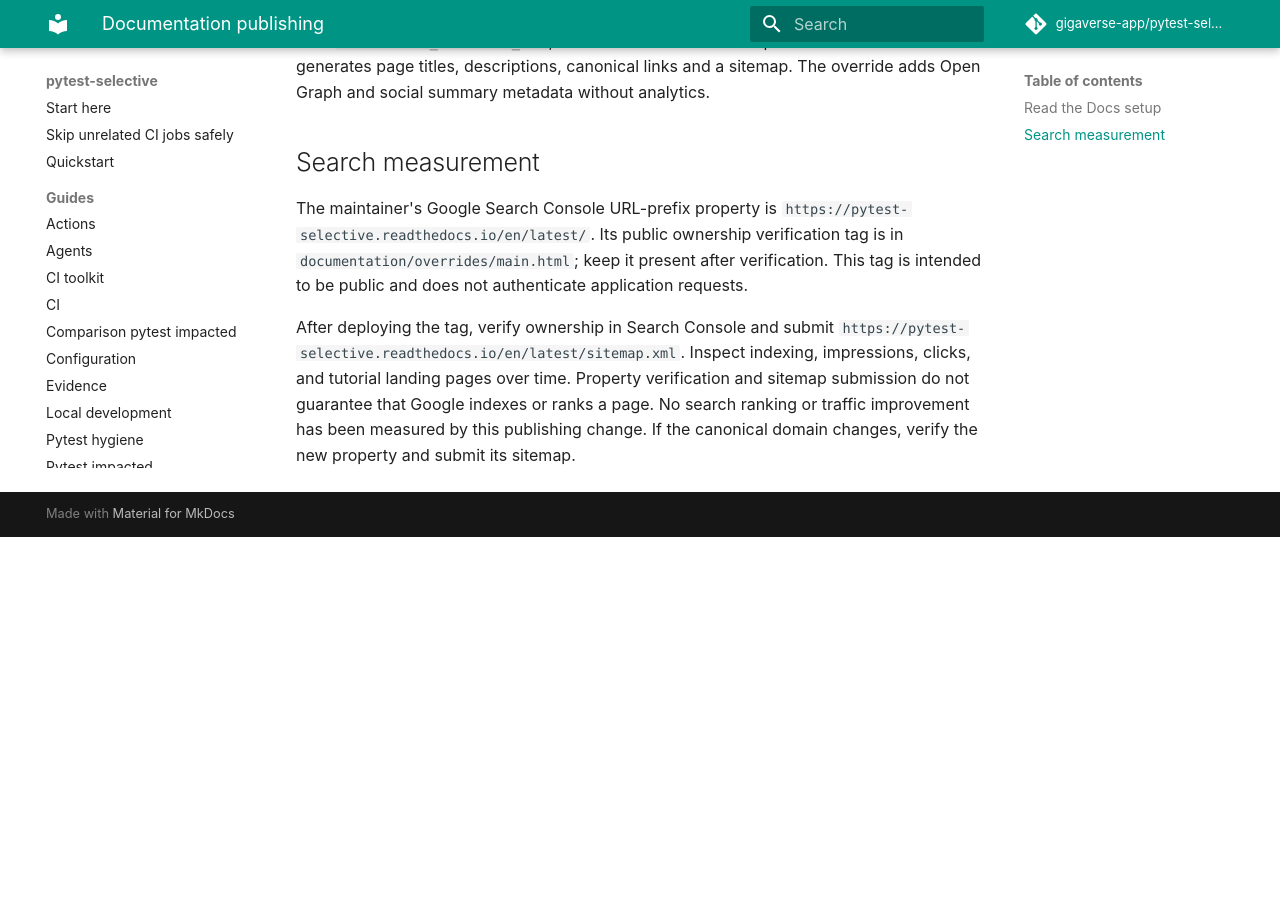
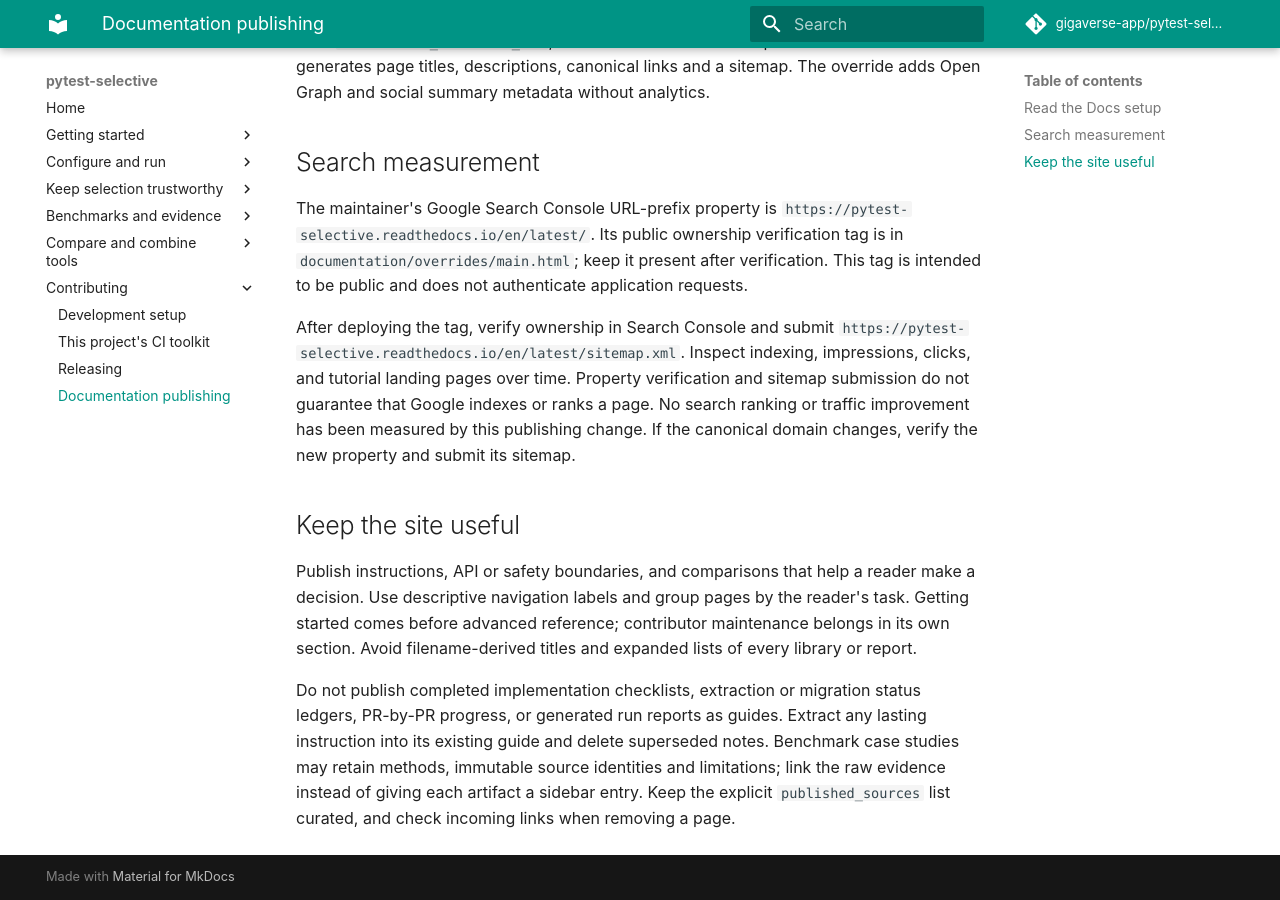
Before and after one commit to gigaverse-app/pytest-selective, an MkDocs documentation site: the page built from documentation/publishing.md, in a window 1280 px wide and 900 px high, scrolled down 790 px. Built offline with MkDocs 1.6.1 and Material for MkDocs 9.7.7, drawn with Linux system fonts in a browser that asks for light colours; comment, search, counter and statistics services are not loaded; before the commit the page ends 1327 px from its top, so only the background shows below that.

Commit message:
docs: organize navigation and retire stale publication content

```diff
--- a/documentation/publishing.md
+++ b/documentation/publishing.md
@@ -45,3 +45,19 @@ impressions, clicks, and tutorial landing pages over time. Property verification
 and sitemap submission do not guarantee that Google indexes or ranks a page.
 No search ranking or traffic improvement has been measured by this publishing change.
 If the canonical domain changes, verify the new property and submit its sitemap.
+
+## Keep the site useful
+
+Publish instructions, API or safety boundaries, and comparisons that help a
+reader make a decision. Use descriptive navigation labels and group pages by
+the reader's task. Getting started comes before advanced reference; contributor
+maintenance belongs in its own section. Avoid filename-derived titles and
+expanded lists of every library or report.
+
+Do not publish completed implementation checklists, extraction or migration
+status ledgers, PR-by-PR progress, or generated run reports as guides. Extract
+any lasting instruction into its existing guide and delete superseded notes.
+Benchmark case studies may retain methods, immutable source identities and
+limitations; link the raw evidence instead of giving each artifact a sidebar
+entry. Keep the explicit `published_sources` list curated, and check incoming
+links when removing a page.
--- a/mkdocs.yml
+++ b/mkdocs.yml
@@ -26,7 +26,6 @@ theme:
     primary: teal
     accent: cyan
   features:
-  - navigation.sections
   - navigation.top
   - search.suggest
   - search.highlight
@@ -71,33 +70,35 @@ extra:
   - docs/evidence.md
   - docs/local-development.md
   - docs/pytest-hygiene.md
-  - docs/pytest-impacted.md
   - docs/selection-health.md
   - docs/tutorial.md
   - CONTRIBUTING.md
   - RELEASING.md
 nav:
-- Start here: index.md
-- Skip unrelated CI jobs safely: docs/tutorials/skip-unrelated-ci.md
-- Quickstart: docs/tutorial.md
-- Guides:
-  - Actions: docs/actions.md
-  - Agents: docs/agents.md
-  - CI toolkit: docs/ci-toolkit.md
-  - CI: docs/ci.md
-  - Comparison pytest impacted: docs/comparison-pytest-impacted.md
-  - Configuration: docs/configuration.md
-  - Evidence: docs/evidence.md
-  - Local development: docs/local-development.md
-  - Pytest hygiene: docs/pytest-hygiene.md
-  - Pytest impacted: docs/pytest-impacted.md
-  - Selection health: docs/selection-health.md
-- Evidence:
-  - 2026 10 22 routing: docs/benchmarks/2026-10-22-routing.md
-  - 2026 10 22: docs/benchmarks/2026-10-22.md
-  - 2026 10 23 windows saleor: docs/benchmarks/2026-10-23-windows-saleor.md
-  - windows runtime: docs/benchmarks/windows-runtime.md
-- Related tools: ecosystem.md
-- Contributing: CONTRIBUTING.md
-- Releasing: RELEASING.md
-- Documentation publishing: publishing.md
+- Home: index.md
+- Getting started:
+  - Quickstart: docs/tutorial.md
+  - Run affected tests locally: docs/local-development.md
+  - Skip unrelated CI jobs safely: docs/tutorials/skip-unrelated-ci.md
+  - Let your agent set it up: docs/agents.md
+- Configure and run:
+  - Configuration reference: docs/configuration.md
+  - Set up CI selection: docs/ci.md
+  - GitHub Actions reference: docs/actions.md
+- Keep selection trustworthy:
+  - Guarantees and limits: docs/evidence.md
+  - Diagnose broad selections: docs/selection-health.md
+  - Keep fixtures and plugins isolated: docs/pytest-hygiene.md
+- Benchmarks and evidence:
+  - Docs-only CI routing savings: docs/benchmarks/2026-10-22-routing.md
+  - Due and obligation selection results: docs/benchmarks/2026-10-22.md
+  - Windows and Saleor critical-path fixes: docs/benchmarks/2026-10-23-windows-saleor.md
+  - Windows Git runtime measurements: docs/benchmarks/windows-runtime.md
+- Compare and combine tools:
+  - Related tools: ecosystem.md
+  - Compare with pytest-impacted: docs/comparison-pytest-impacted.md
+- Contributing:
+  - Development setup: CONTRIBUTING.md
+  - This project's CI toolkit: docs/ci-toolkit.md
+  - Releasing: RELEASING.md
+  - Documentation publishing: publishing.md
```
Also changed, not shown: README.md (+1 -1 lines), docs/benchmarks/2026-10-22.md (+1 -1 lines), docs/evidence.md (+3 -1 lines), docs/pytest-impacted.md (deleted, +0 -69 lines).
